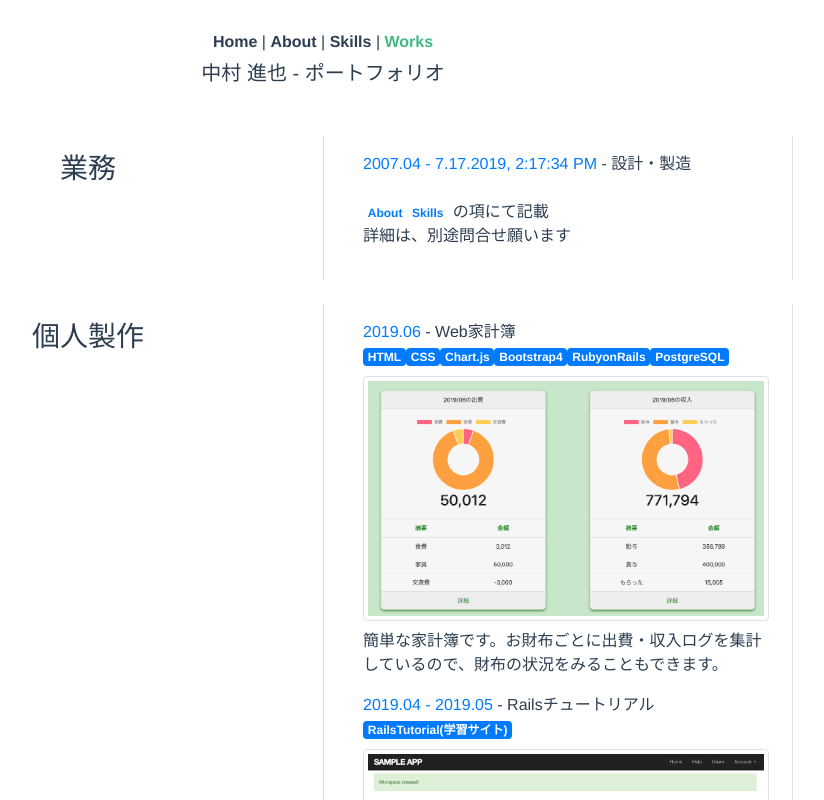
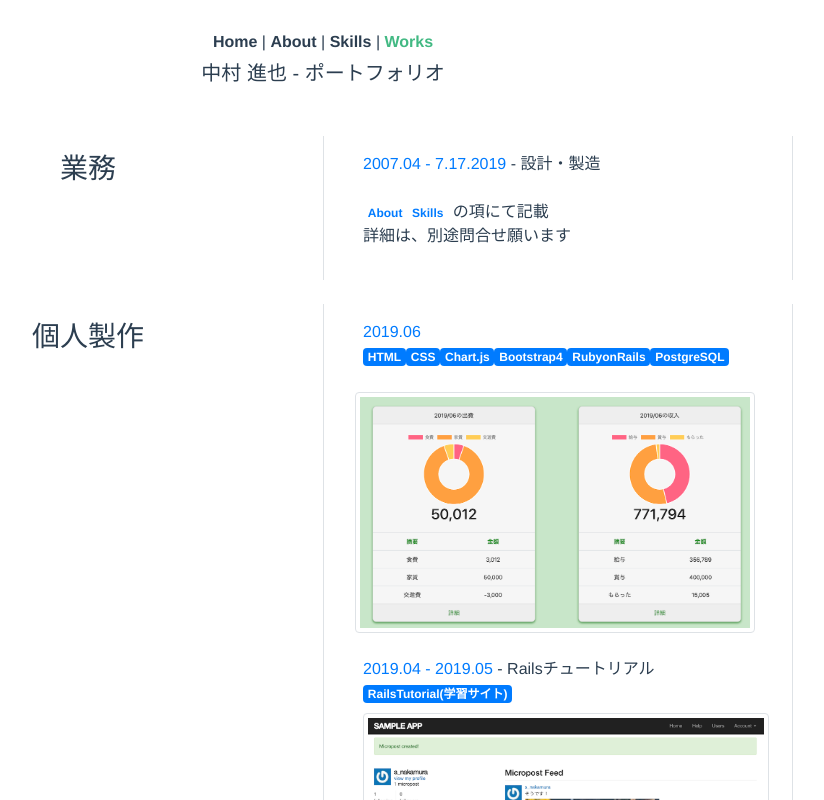
Before and after one commit to shin0825/VuejsPortfolio, a Vue app: page /works in a window 1280 px wide. Shown: the top 800 px of the page, without its empty margins (317-1141 px from the left). Built offline with nearby package versions, Linux system fonts and the light colour scheme; a web font is replaced by a local one.

Commit message:
エラーが出るので自動カウントは削除

```diff
--- a/src/components/NowDate.vue
+++ b/src/components/NowDate.vue
@@ -8,23 +8,8 @@
 export default {
   data: function () {
     return {
-      nowDate: new Date()
+      showDate: new Date().toLocaleDateString().replace(/\//g, '.')
     }
   },
-  computed: {
-    showDate: function () {
-      return this.nowDate.toLocaleString().replace(/\//g, '.')
-    }
-  },
-  methods: {
-    refresh: function () {
-      this.nowDate = new Date()
-      const self = this
-      setTimeout(() => { self.refresh() }, 1000)
-    }
-  },
-  created: function () {
-    this.refresh()
-  }
 }
 </script>
--- a/src/views/Works.vue
+++ b/src/views/Works.vue
@@ -36,7 +36,6 @@
         <div class="p-3 bg-white">
           <p class="card-context">
             <span class="text-primary">2019.06</span>
-              - <span>Web家計簿</span>
             <br>
             <span class="badge badge-primary">HTML</span>
             <span class="badge badge-primary">CSS</span>
@@ -44,11 +43,15 @@
             <span class="badge badge-primary">Bootstrap4</span>
             <span class="badge badge-primary">RubyonRails</span>
             <span class="badge badge-primary">PostgreSQL</span>
+            <br>
+          </p>
+          <figure>
             <img class="img-fluid img-thumbnail mx-auto mt-2 mb-2" src="../assets/kakeibo.png" alt="">
-            <br>
-            簡単な家計簿です。お財布ごとに出費・収入ログを集計しているので、財布の状況をみることもできます。
-          </p>
-
+            <figcaption>
+              <h3>Web家計簿</h3>
+              <p>簡単な家計簿です。お財布ごとに出費・収入ログを集計しているので、財布の状況をみることもできます。</p>
+            </figcaption>
+          </figure>
           <p class="card-context mt-1">
             <span class="text-primary">2019.04 - 2019.05</span>
               - <span>Railsチュートリアル</span>
@@ -78,23 +81,51 @@
   </div>
 </template>
 
-<script>
-export default {
-  props: ['nowDate'],
-  computed: {
-    showDate: function () {
-      return this.nowDate.toLocaleString()
-    }
-  },
-  methods: {
-    refresh: function () {
-      this.nowDate = new Date()
-      const self = this
-      setTimeout(() => { self.refresh() }, 1000)
-    }
-  },
-  created: function () {
-    this.refresh()
-  }
+<style>
+figure {
+  position: relative;
+  overflow: hidden;
+  width: 400px;
 }
-</script>
+figcaption {
+  text-align: right;
+  vertical-align: bottom;
+  position: absolute;
+  top: 0;
+  left: 0;
+  z-index: 2;
+  width: 100%;
+  height: 100%;
+  background: rgba(0,0,0,.6);
+  transition: .3s;
+  opacity: 0;
+}
+figcaption h3,
+figcaption p {
+  color: blue;
+  position: absolute;
+  left: -100%;
+  width: 360px;
+  transition: .3s;
+}
+figcaption h3 {
+  top: 30px;
+}
+figcaption p {
+  top: 75px;
+}
+figure:hover figcaption {
+  opacity: 1;
+}
+figure:hover figcaption h3,
+figure:hover figcaption p {
+  color: white;
+  left: 20px;
+}
+figure:hover figcaption h3 {
+  transition-delay: .2s;
+}
+figure:hover figcaption p {
+  transition-delay: .5s;
+}
+</style>
```
